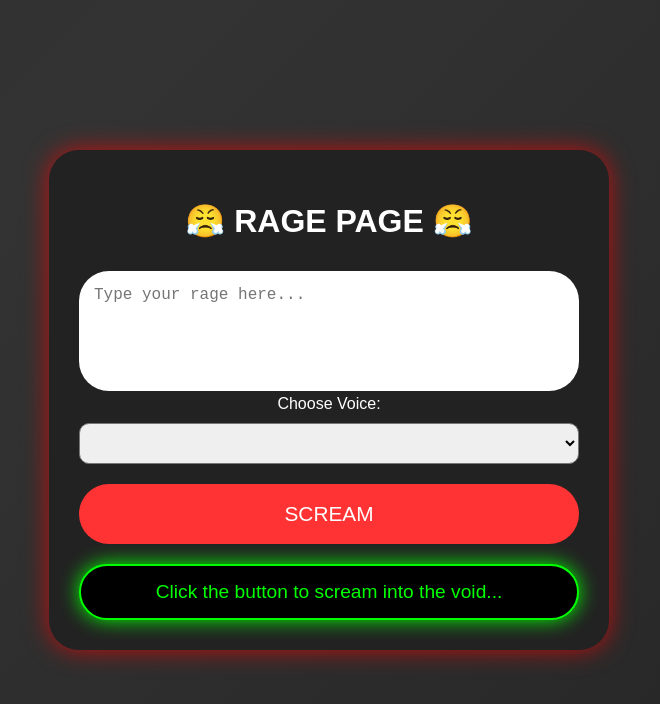
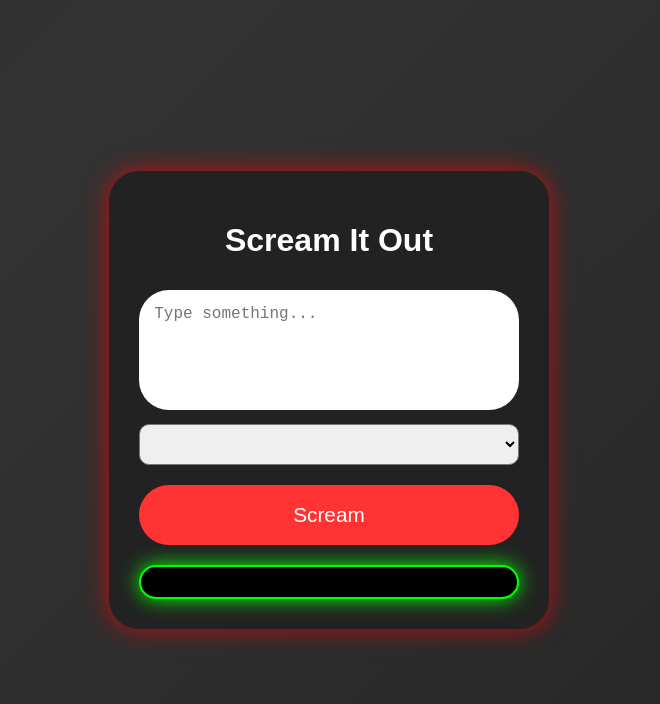
Before and after one commit to JodDoJodDo-sys/Scream_in_the_world-, a plain HTML site: page index.html in a window 1280 px wide. Shown: the whole page, without its empty margins (311-971 px from the left). Drawn offline with Linux system fonts and the light colour scheme.

Commit message:
Update index.html

```diff
--- a/index.html
+++ b/index.html
@@ -1,25 +1,18 @@
 <!DOCTYPE html>
 <html lang="en">
 <head>
-  <meta charset="UTF-8" />
-  <meta name="viewport" content="width=device-width, initial-scale=1.0"/>
-  <title>RAGE PAGE</title>
-  <link rel="stylesheet" href="style.css" />
+  <meta charset="UTF-8">
+  <title>Scream App</title>
+  <link rel="stylesheet" href="style.css">
 </head>
 <body>
   <div class="container">
-    <h1>😤 RAGE PAGE 😤</h1>
-
-    <textarea id="userText" placeholder="Type your rage here..."></textarea>
-
-    <label for="voiceSelect">Choose Voice:</label>
+    <h1>Scream It Out</h1>
+    <textarea id="userText" placeholder="Type something..."></textarea>
     <select id="voiceSelect"></select>
-
-    <button id="screamButton">SCREAM</button>
-
-    <div id="messageBox">Click the button to scream into the void...</div>
+    <button id="screamButton">Scream</button>
+    <div id="messageBox"></div>
   </div>
-
   <script src="script.js"></script>
 </body>
 </html>
```
